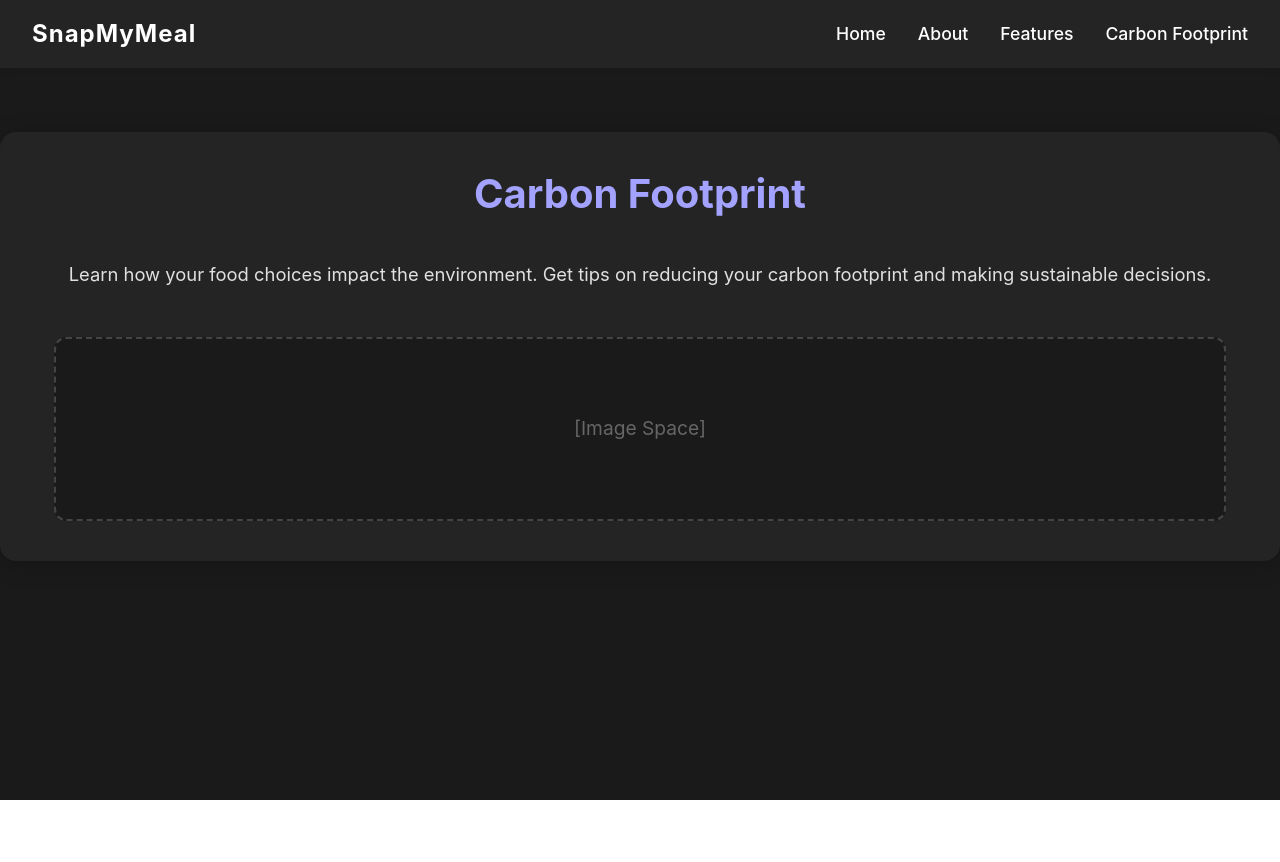
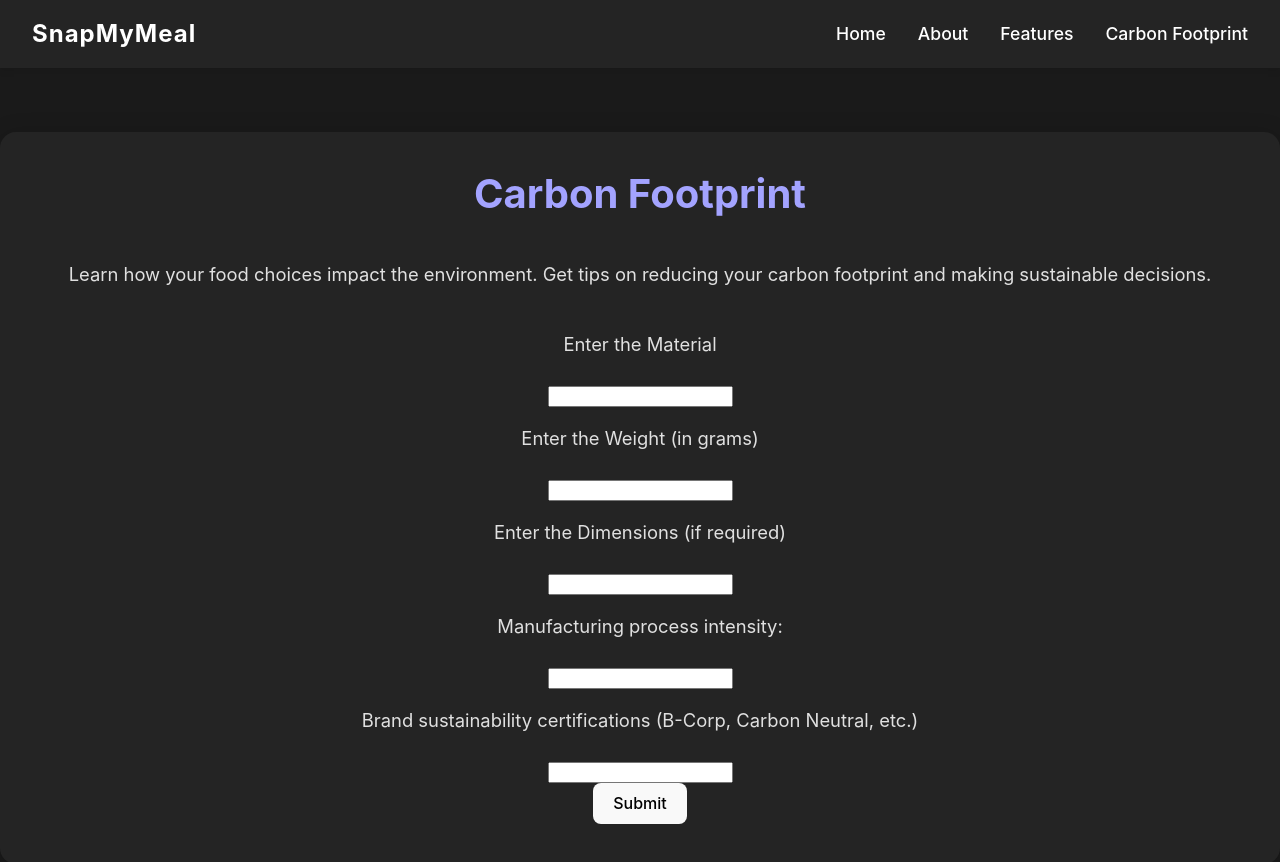
Before and after one commit to RealRaghu09/PersonalisedRecipeSuggestingSystem, a React (Vite) app in the folder Frontend/: page /carbon-footprint in a window 1280 px wide. Shown: the top 862 px of the page. Before the commit the page ends 800 px from the top, so only its background shows below. Built offline with nearby package versions, Linux system fonts and the light colour scheme.

Commit message:
Implement carbon footprint calculator form with state management and API integration for data submission and result display.

```diff
--- a/Frontend/src/components/CarbonFootprint.jsx
+++ b/Frontend/src/components/CarbonFootprint.jsx
@@ -1,13 +1,85 @@
+import { useState } from "react";
+
 function CarbonFootprint() {
+  const [Material, setMaterial] = useState('');
+  const [Weight, setWeight] = useState('');
+  const [Dimensions, setDimensions] = useState('');
+  const [Intensity, setIntensity] = useState('');
+  const [Certifications, setCertifications] = useState('');
+  const [result, setResult] = useState(null);
+
+  const datajson = {
+    material: Material,
+    weight: Weight,
+    dimension: Dimensions,
+    intensity: Intensity,
+    certifications: Certifications
+  };
+
+  const handleSubmit = async (e) => {
+    e.preventDefault();
+    try {
+      console.log('sending')
+      const response = await fetch('http://127.0.0.1:5000/carbon', {
+        method: 'POST',
+        headers: {
+          'Content-Type': 'application/json'
+        },
+        body: JSON.stringify(datajson)
+      });
+      const data = await response.json();
+      setResult(data);
+      console.log(data);
+
+    } catch (error) {
+      setResult({ error: 'Error sending data' });
+    }
+  };
+
   return (
     <div className="content">
       <h1>Carbon Footprint</h1>
       <p>
         Learn how your food choices impact the environment. Get tips on reducing your carbon footprint and making sustainable decisions.
       </p>
-      <div className="image-placeholder">[Image Space]</div>
+      <form onSubmit={handleSubmit}>
+        <div>
+          <p>Enter the Material</p>
+          <input type="text" value={Material} onChange={e => setMaterial(e.target.value)} required />
+        </div>
+        <div>
+          <p>Enter the Weight (in grams)</p>
+          <input type="text" value={Weight} onChange={e => setWeight(e.target.value)} required />
+        </div>
+        <div>
+          <p>Enter the Dimensions (if required)</p>
+          <input type="text" value={Dimensions} onChange={e => setDimensions(e.target.value)} />
+        </div>
+        <div>
+          <p>Manufacturing process intensity:</p>
+          <input type="text" value={Intensity} onChange={e => setIntensity(e.target.value)} />
+        </div>
+        <div>
+          <p>Brand sustainability certifications (B-Corp, Carbon Neutral, etc.)</p>
+          <input type="text" value={Certifications} onChange={e => setCertifications(e.target.value)} />
+        </div>
+        <button type="submit">Submit</button>
+      </form>
+      {result && (
+        <div style={{ marginTop: '2rem', background: '#222', color: '#a3a3ff', borderRadius: '8px', padding: '1rem', maxWidth: 400 }}>
+          {result.error ? (
+            <div>{result.error}</div>
+          ) : (
+            <>(More the Score more the harm to the Environment )
+              <div><strong>Score:</strong> {result.score}</div>
+              <div><strong>Sentence:</strong> {result.sentence}</div>
+              <div><strong>Carbon Footprint Index:</strong> {result.value}</div>
+            </>
+          )}
+        </div>
+      )}
     </div>
-  )
+  );
 }
 
 export default CarbonFootprint;
```
